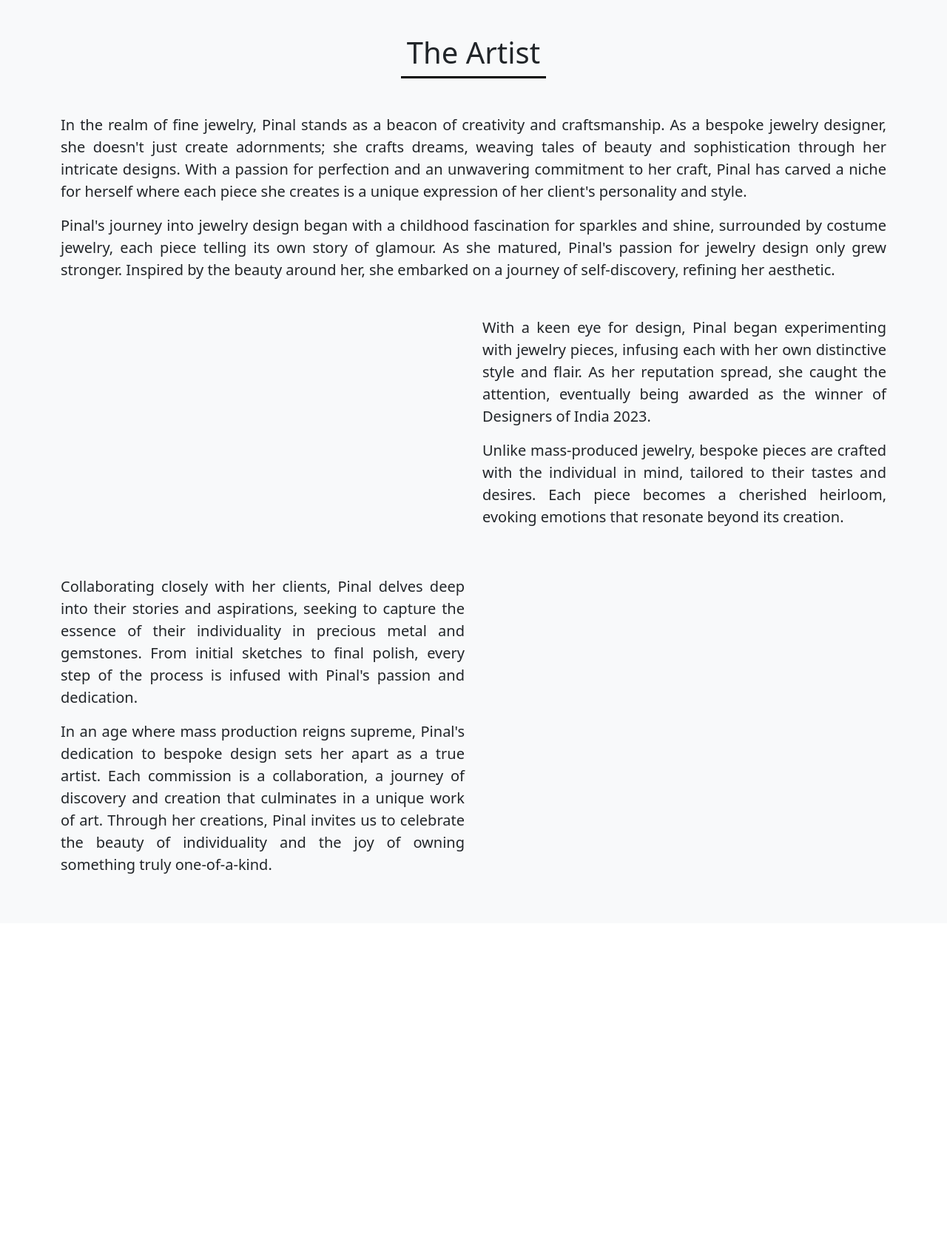
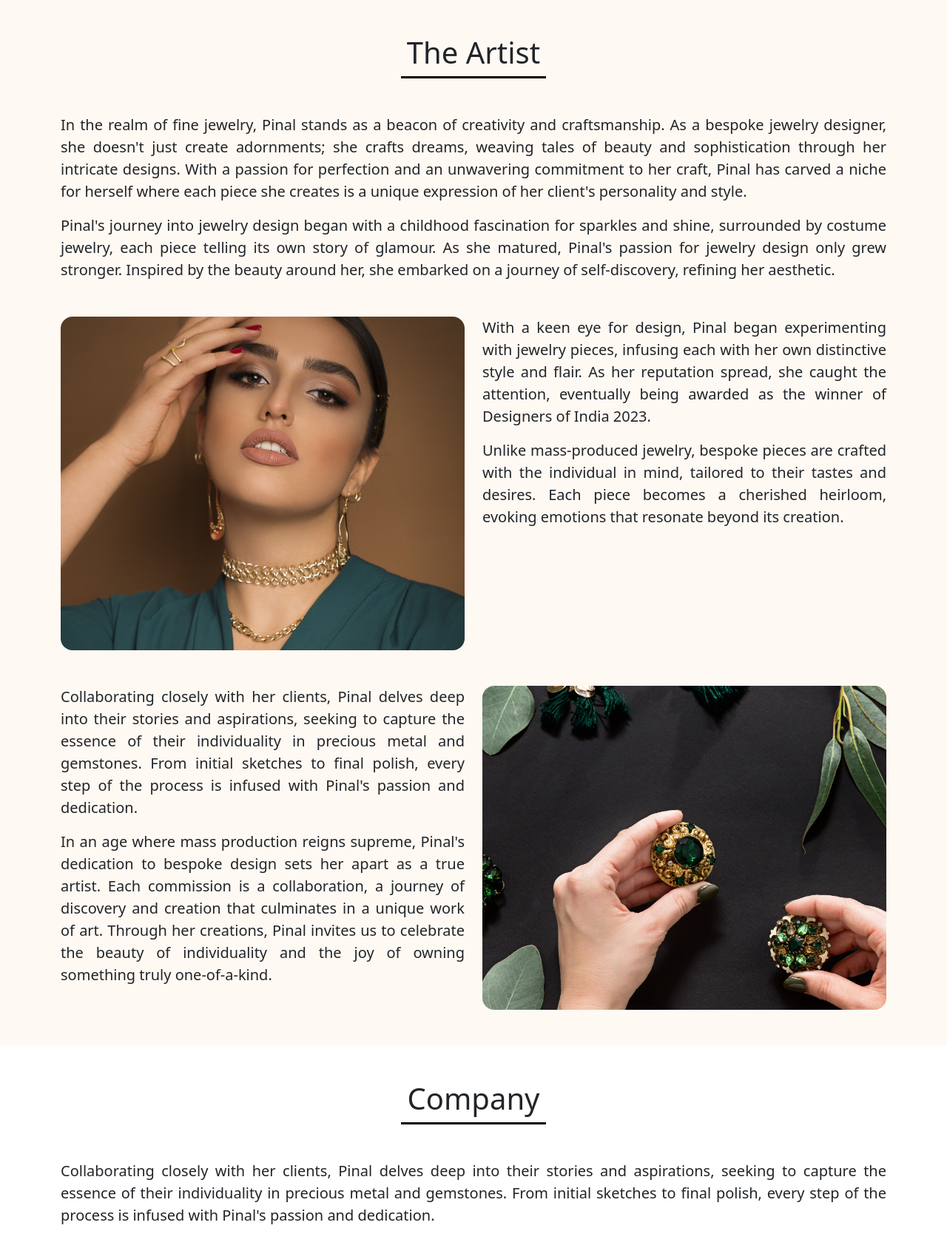
Before and after one commit to RajanSharma626/pinal-co, a PHP site: page / in a window 1280 px wide. Shown: the part 470-2157 px from the top of the page at 74% size. Before the commit the page ends 1651 px from the top, so only its background shows below. Run offline with PHP 8.4, Linux system fonts and the light colour scheme.

Commit message:
artists images and company section

```diff
--- a/assets/css/style.css
+++ b/assets/css/style.css
@@ -1,9 +1,34 @@
 
+:root{
+--primary : #FFF9F3;
+}
 
 *{
     margin: 0px;
     padding: 0px;
 }
+
+/* width */
+::-webkit-scrollbar {
+    width: 5px;
+  }
+
+  /* Track */
+  ::-webkit-scrollbar-track {
+    box-shadow: inset 0 0 5px grey;
+    border-radius: 10px;
+  }
+
+  /* Handle */
+  ::-webkit-scrollbar-thumb {
+    background: #ffcc99;
+    border-radius: 5px;
+  }
+
+  /* Handle on hover */
+  ::-webkit-scrollbar-thumb:hover {
+    background: #fec791;
+  }
 
 
 .section-heading h2{
@@ -13,3 +38,18 @@
 .text-justify{
     text-align: justify;
 }
+
+.bg-main {
+    background-color: var(--primary) !important;
+}
+.bg-outline-main {
+   border: 1px solid var(--primary) !important;
+   border-radius: 5px;
+   font-weight: 500;
+   transition: all 0.2s linear;
+}
+
+.bg-outline-main:hover{
+    background-color: var(--primary);
+    color: black !important;
+}
--- a/index.html
+++ b/index.html
@@ -58,12 +58,12 @@
       </div>
       <div class="container-fluid text-center py-2">
         <div class="m-auto">
-          <a class="btn text-white m-2" href="#">The Artist</a>
-          <a class="btn text-white m-2" href="#">Company</a>
-          <a class="btn text-white m-2" href="#">Archives</a>
-          <a class="btn text-white m-2" href="#">Project</a>
-          <a class="btn text-white m-2" href="#">Blogs</a>
-          <a class="btn text-white m-2" href="#">Contect us</a>
+          <a class="btn bg-outline-main text-white m-2" href="#artits">The Artist</a>
+          <a class="btn bg-outline-main text-white m-2" href="#company">Company</a>
+          <a class="btn bg-outline-main text-white m-2" href="#">Archives</a>
+          <a class="btn bg-outline-main text-white m-2" href="#">Project</a>
+          <a class="btn bg-outline-main text-white m-2" href="#">Blogs</a>
+          <a class="btn bg-outline-main text-white m-2" href="#">Contect us</a>
         </div>
       </div>
     </nav>
@@ -78,7 +78,7 @@
     <!-- ================= Banner end =================== -->
 
     <!-- ================= Artist =================== -->
-    <section class="artist-section py-5 bg-light">
+    <section class="artist-section py-5 bg-main" id="artits">
       <div class="container-fluid">
         <div class="section-heading text-center">
           <h2 class="border-bottom border-3 border-black pb-2 px-2 m-auto fs-1">
@@ -107,7 +107,13 @@
         </div>
         <div class="container mt-5">
           <div class="row">
-            <div class="col-6"></div>
+            <div class="col-6">
+              <img
+                src="assets/images/artist-1.jpg"
+                alt="artist-1"
+                class="img-fluid rounded-4"
+              />
+            </div>
             <div class="col-6">
               <p class="fs-5 text-justify">
                 With a keen eye for design, Pinal began experimenting with
@@ -145,12 +151,76 @@
                 truly one-of-a-kind.
               </p>
             </div>
-            <div class="col-6"></div>
+            <div class="col-6">
+              <img
+                src="assets/images/artist-2.jpg"
+                alt="artist-1"
+                class="img-fluid rounded-4"
+              />
+            </div>
           </div>
         </div>
       </div>
     </section>
+    <!-- ================= Artist end=================== -->
 
+    <!-- ================= Company =================== -->
+    <section class="artist-section py-5" id="company">
+      <div class="container-fluid">
+        <div class="section-heading text-center">
+          <h2 class="border-bottom border-3 border-black pb-2 px-2 m-auto fs-1">
+            Company
+          </h2>
+        </div>
+
+        <div class="row justify-content-between mt-5">
+          <div class="col-12 mb-3">
+            <div class="container">
+              <p class="fs-5 text-justify">
+                Collaborating closely with her clients, Pinal delves deep into
+                their stories and aspirations, seeking to capture the essence of
+                their individuality in precious metal and gemstones. From
+                initial sketches to final polish, every step of the process is
+                infused with Pinal's passion and dedication.
+              </p>
+            </div>
+          </div>
+          <div class="col-4">
+            <img
+              src="assets/images/company-1.jpg"
+              class="img-fluid rounded-end-4"
+              alt=""
+            />
+          </div>
+
+          <div class="col-4">
+            <img
+              src="assets/images/company-1.jpg"
+              class="img-fluid rounded-4"
+              alt=""
+            />
+          </div>
+
+          <div class="col-4">
+            <img
+              src="assets/images/company-1.jpg"
+              class="img-fluid rounded-start-4"
+              alt=""
+            />
+          </div>
+
+          <div class="col-12 py-5">
+            <div class="container">
+              <h3 class="fs-1 text-center">
+                “Transforming dreams into reality that reflects your style, your
+                journey, your story.”
+              </h3>
+            </div>
+          </div>
+        </div>
+      </div>
+    </section>
+    <!-- ================= company end =================== -->
     <script
       src="https://cdn.jsdelivr.net/npm/bootstrap@5.3.3/dist/js/bootstrap.bundle.min.js"
       integrity="sha384-YvpcrYf0tY3lHB60NNkmXc5s9fDVZLESaAA55NDzOxhy9GkcIdslK1eN7N6jIeHz"
```
Also changed, not shown: assets/images/artist-1.jpg (added), assets/images/artist-2.jpg (added), assets/images/company-2.jpg (added), 1 other file.
